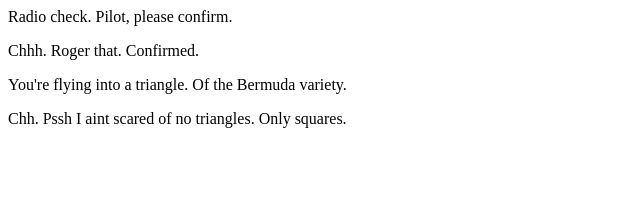
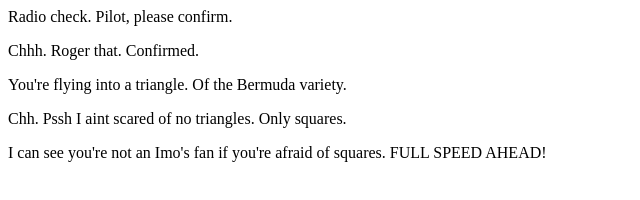
Before and after one commit to Hoodwinked53/communication-log, a plain HTML site: page index.html in a window 1280 px wide. Shown: the whole page, without its empty margins (0-640 px from the left). Drawn offline with Linux system fonts and the light colour scheme.

Commit message:
You hate square pizza.

```diff
--- a/index.html
+++ b/index.html
@@ -4,5 +4,6 @@
       <p>Chhh. Roger that. Confirmed.</p>
       <p>You're flying into a triangle. Of the Bermuda variety.</p>
       <p>Chh. Pssh I aint scared of no triangles. Only squares.</p>
+      <p>I can see you're not an Imo's fan if you're afraid of squares. FULL SPEED AHEAD!</p>
    </body>
 </html>
```
